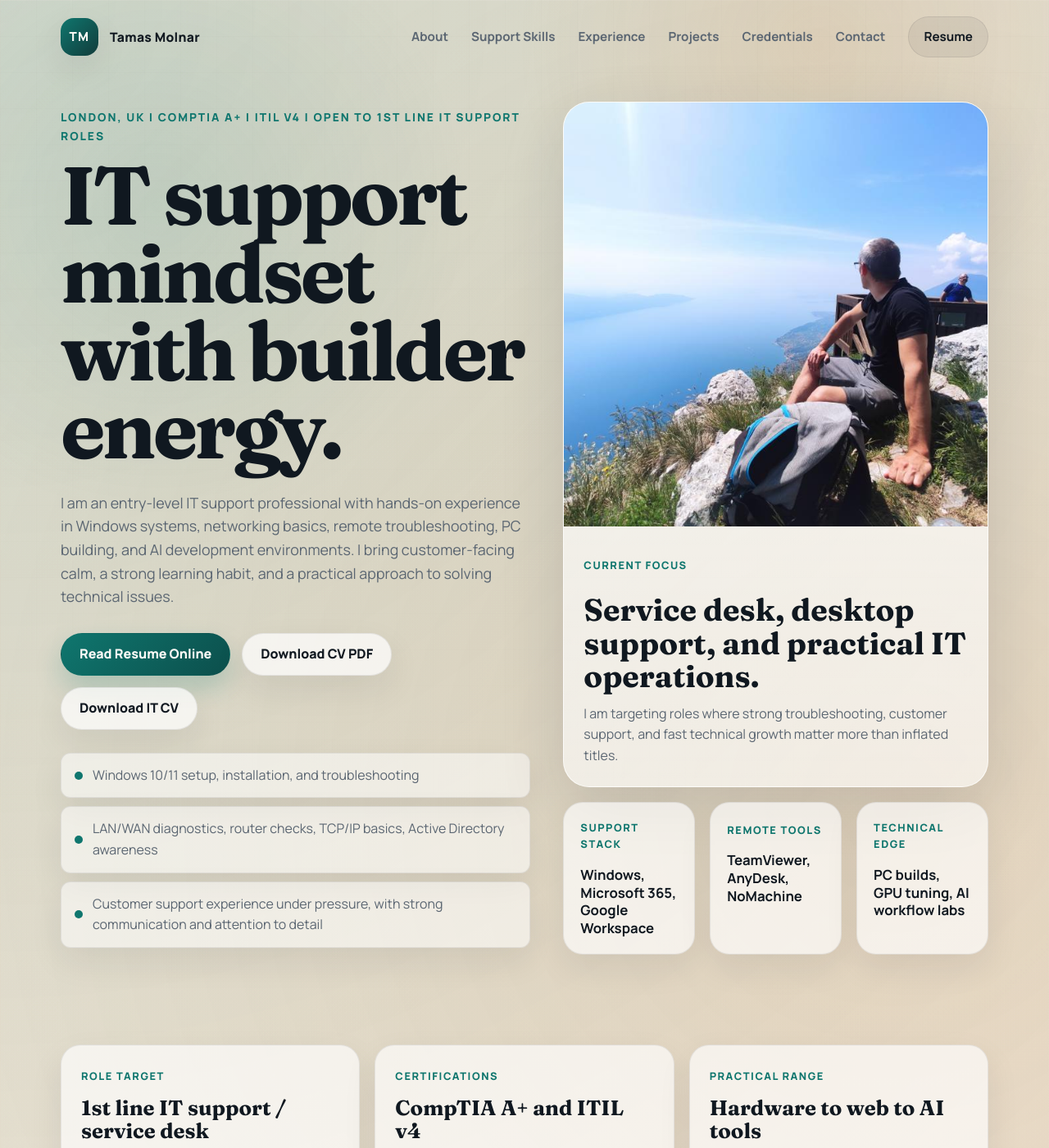
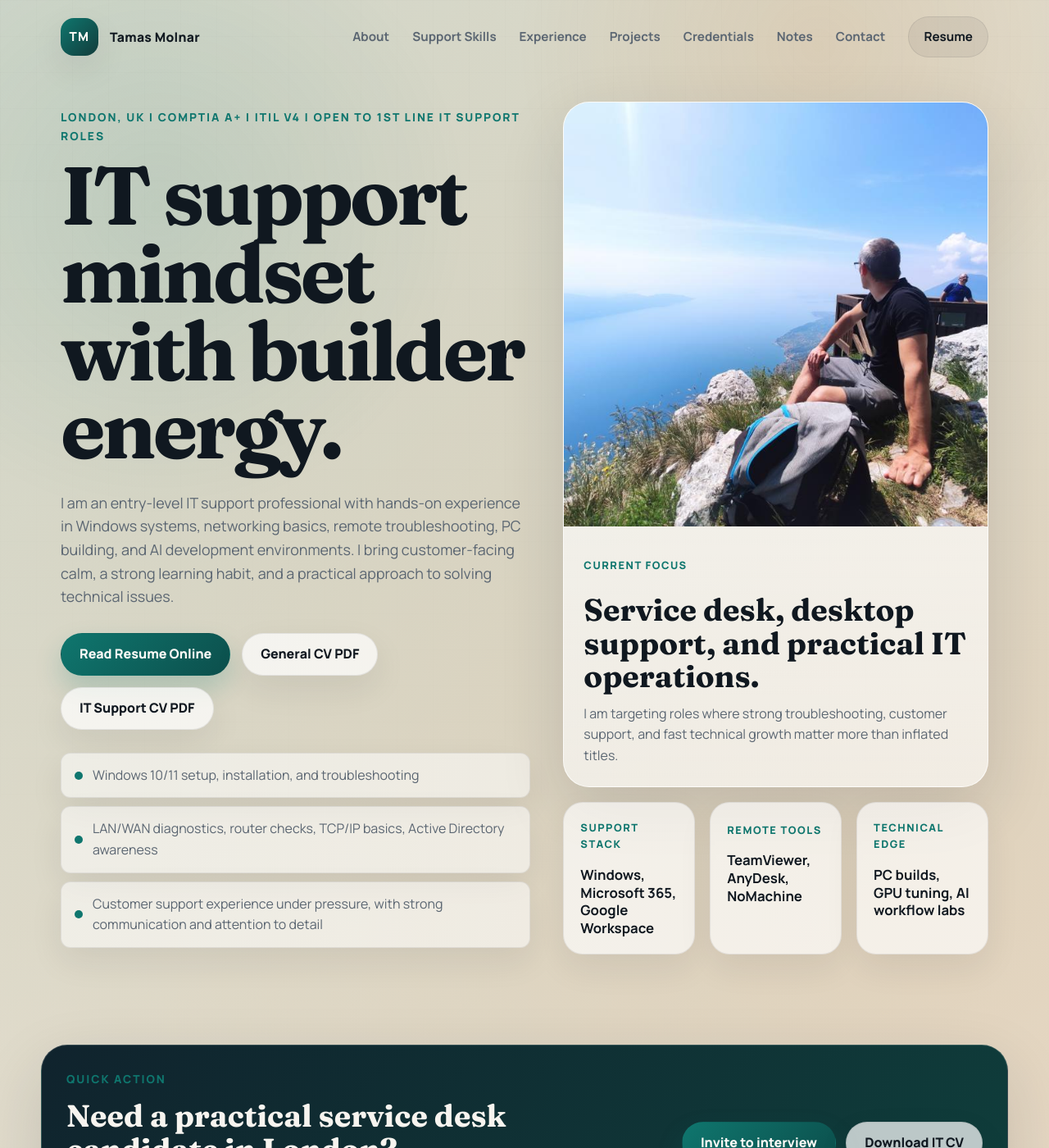
Before and after one commit to Tom19840813/Tom19840813.github.io, a Jekyll site: the page index.html, which Jekyll copies as it is, in a window 1280 px wide and 1400 px high. Shown: the whole window at 82% size. Built offline with Jekyll 4.4.1, drawn with Linux system fonts in a browser that asks for light colours; some of the changed text lies outside the part shown.

Commit message:
Polish portfolio recruiter flow

```diff
--- a/assets/css/main.css
+++ b/assets/css/main.css
@@ -411,6 +411,44 @@ textarea {
     padding-top: 0;
 }
 
+.action-strip {
+    padding: 0 0 28px;
+}
+
+.action-strip-inner {
+    align-items: center;
+    background: linear-gradient(135deg, #10232d, #0f3f3c);
+    border: 1px solid rgba(255, 255, 255, 0.16);
+    border-radius: var(--radius-xl);
+    box-shadow: var(--shadow);
+    color: #f7f4ef;
+    display: flex;
+    gap: 28px;
+    justify-content: space-between;
+    padding: 30px;
+}
+
+.action-strip-inner h2 {
+    font-family: "Fraunces", Georgia, serif;
+    font-size: clamp(1.6rem, 3vw, 2.35rem);
+    line-height: 1.08;
+    margin: 0 0 10px;
+}
+
+.action-strip-inner p:last-child {
+    color: rgba(247, 244, 239, 0.78);
+    margin: 0;
+    max-width: 68ch;
+}
+
+.action-strip-buttons {
+    display: flex;
+    flex: 0 0 auto;
+    flex-wrap: wrap;
+    gap: 12px;
+    justify-content: flex-end;
+}
+
 .proof-grid {
     display: grid;
     gap: 18px;
@@ -591,6 +629,20 @@ textarea {
     padding: 28px;
 }
 
+.notes-layout {
+    align-items: center;
+    display: grid;
+    gap: 28px;
+    grid-template-columns: minmax(0, 1fr) auto;
+}
+
+.notes-layout p {
+    color: var(--muted);
+    font-size: 1.05rem;
+    margin: 0;
+    max-width: 72ch;
+}
+
 .tool-groups {
     display: grid;
     gap: 18px;
@@ -711,8 +763,18 @@ textarea {
     .hero-grid,
     .about-layout,
     .timeline-item,
-    .credentials-grid {
+    .credentials-grid,
+    .notes-layout {
         grid-template-columns: 1fr;
+    }
+
+    .action-strip-inner {
+        align-items: flex-start;
+        flex-direction: column;
+    }
+
+    .action-strip-buttons {
+        justify-content: flex-start;
     }
 
     .metric-grid,
@@ -820,7 +882,13 @@ textarea {
     }
 
     .cta-row,
-    .contact-actions {
+    .contact-actions,
+    .action-strip-buttons {
         flex-direction: column;
     }
+
+    .action-strip-inner {
+        border-radius: 24px;
+        padding: 24px;
+    }
 }
--- a/index.html
+++ b/index.html
@@ -83,6 +83,7 @@
                 <a href="#experience">Experience</a>
                 <a href="#projects">Projects</a>
                 <a href="#credentials">Credentials</a>
+                <a href="#notes">Notes</a>
                 <a href="#contact">Contact</a>
                 <a class="nav-resume" href="resume.html">Resume</a>
             </nav>
@@ -104,8 +105,8 @@
 
                     <div class="cta-row">
                         <a class="btn btn-primary" href="resume.html">Read Resume Online</a>
-                        <a class="btn btn-secondary" href="assets/Tamas_Molnar_CV-new.pdf" download>Download CV PDF</a>
-                        <a class="btn btn-secondary" href="assets/Tamas%20Molnar%20-%20IT_CV%20-%202026.pdf" download>Download IT CV</a>
+                        <a class="btn btn-secondary" href="assets/Tamas_Molnar_CV-new.pdf" download>General CV PDF</a>
+                        <a class="btn btn-secondary" href="assets/Tamas%20Molnar%20-%20IT_CV%20-%202026.pdf" download>IT Support CV PDF</a>
                     </div>
 
                     <ul class="signal-list" aria-label="Career highlights">
@@ -142,6 +143,20 @@
                             <strong>PC builds, GPU tuning, AI workflow labs</strong>
                         </article>
                     </div>
+                </div>
+            </div>
+        </section>
+
+        <section class="action-strip section" aria-label="Recruiter quick actions">
+            <div class="container action-strip-inner reveal">
+                <div>
+                    <p class="eyebrow">Quick action</p>
+                    <h2>Need a practical service desk candidate in London?</h2>
+                    <p>Open to 1st line IT support, service desk, and desktop support roles where calm troubleshooting and clear user communication matter.</p>
+                </div>
+                <div class="action-strip-buttons">
+                    <a class="btn btn-primary" href="mailto:molnartamas84@gmail.com?subject=IT%20Support%20Interview">Invite to interview</a>
+                    <a class="btn btn-secondary" href="assets/Tamas%20Molnar%20-%20IT_CV%20-%202026.pdf" download>Download IT CV</a>
                 </div>
             </div>
         </section>
@@ -446,6 +461,25 @@
             </div>
         </section>
 
+        <section class="section notes-section" id="notes">
+            <div class="container section-shell reveal">
+                <div class="section-heading">
+                    <p class="eyebrow">Notes</p>
+                    <h2>Short technical notes from the learning process.</h2>
+                </div>
+
+                <div class="notes-layout">
+                    <div>
+                        <p>
+                            I use the blog area for practical write-ups: support lessons, web build notes, AI tooling,
+                            and small experiments that show how I think through technical problems.
+                        </p>
+                    </div>
+                    <a class="btn btn-secondary" href="blog.html">Open Blog</a>
+                </div>
+            </div>
+        </section>
+
         <section class="section contact-section" id="contact">
             <div class="container contact-shell reveal">
                 <div class="section-heading section-heading-light">
@@ -481,8 +515,8 @@
                 <div class="contact-actions">
                     <a class="btn btn-primary" href="mailto:molnartamas84@gmail.com?subject=IT%20Support%20Opportunity">Email
                         Tamas</a>
-                    <a class="btn btn-secondary" href="assets/Tamas_Molnar_CV-new.pdf" download>Download CV PDF</a>
-                    <a class="btn btn-secondary" href="assets/Tamas%20Molnar%20-%20IT_CV%20-%202026.pdf" download>Download IT CV</a>
+                    <a class="btn btn-secondary" href="assets/Tamas_Molnar_CV-new.pdf" download>General CV PDF</a>
+                    <a class="btn btn-secondary" href="assets/Tamas%20Molnar%20-%20IT_CV%20-%202026.pdf" download>IT Support CV PDF</a>
                     <a class="btn btn-tertiary" href="resume.html">Open Resume Page</a>
                 </div>
 
--- a/resume.html
+++ b/resume.html
@@ -28,8 +28,8 @@
 
             <div class="resume-actions">
                 <a href="index.html">Back to portfolio</a>
-                <a href="assets/Tamas_Molnar_CV-new.pdf" download>Download CV PDF</a>
-                <a href="assets/Tamas%20Molnar%20-%20IT_CV%20-%202026.pdf" download>Download IT CV</a>
+                <a href="assets/Tamas_Molnar_CV-new.pdf" download>General CV PDF</a>
+                <a href="assets/Tamas%20Molnar%20-%20IT_CV%20-%202026.pdf" download>IT Support CV PDF</a>
                 <a href="mailto:molnartamas84@gmail.com">Email</a>
             </div>
         </header>
```
Also changed, not shown: other parts of index.html (+1 -1 lines), _posts/2026-04-29-building-a-practical-it-support-portfolio.md (added, +12 -0 lines).
